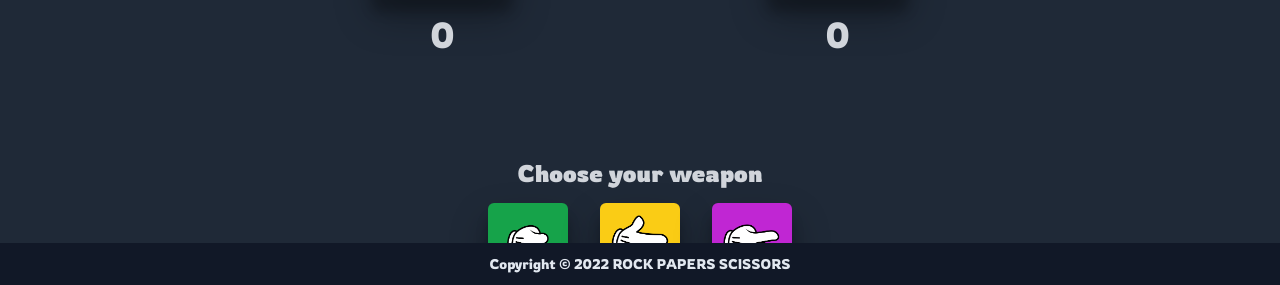
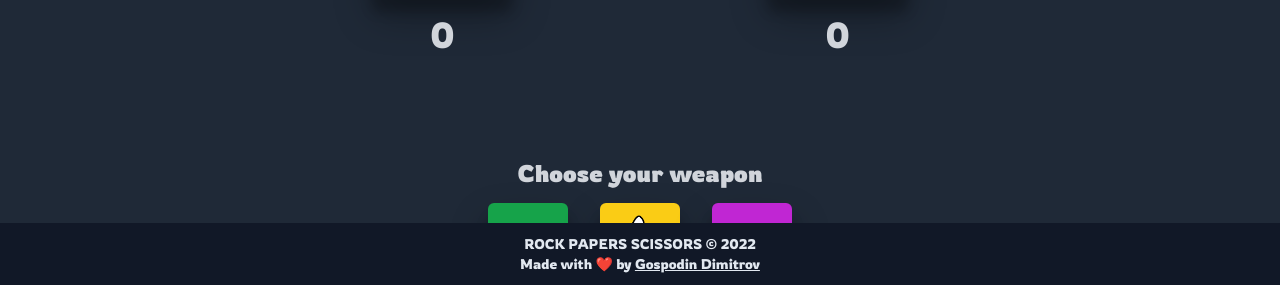
Before and after one commit to GDimitroff/rock-paper-scissors, a plain HTML site: page index.html in a window 1280 px wide. Shown: the part 515-800 px from the top of the page. Drawn offline with Linux system fonts and the light colour scheme.

Commit message:
Add proper footer

```diff
--- a/index.html
+++ b/index.html
@@ -74,7 +74,13 @@
     </main>
 
     <footer class="footer">
-      <p>Copyright © 2022 ROCK PAPERS SCISSORS</p>
+      <p>ROCK PAPERS SCISSORS &copy; 2022</p>
+      <p>
+        Made with ❤️ by
+        <a href="https://github.com/GDimitroff" target="_blank"
+          >Gospodin Dimitrov</a
+        >
+      </p>
     </footer>
   </body>
 </html>
--- a/style.css
+++ b/style.css
@@ -192,10 +192,15 @@ body {
   bottom: 0;
   left: 0;
   display: flex;
+  flex-direction: column;
   justify-content: center;
   align-items: center;
   width: 100%;
   padding: 1.4rem;
+}
+
+.footer p:last-child {
+  margin-top: 0.6rem;
 }
 
 .img {
@@ -215,3 +220,14 @@ body {
 .img img {
   width: 100%;
 }
+
+a:link,
+a:visited {
+  color: #e2e8f0;
+  transition: all 0.4s;
+}
+
+a:active,
+a:hover {
+  color: #9ca3af;
+}
```
